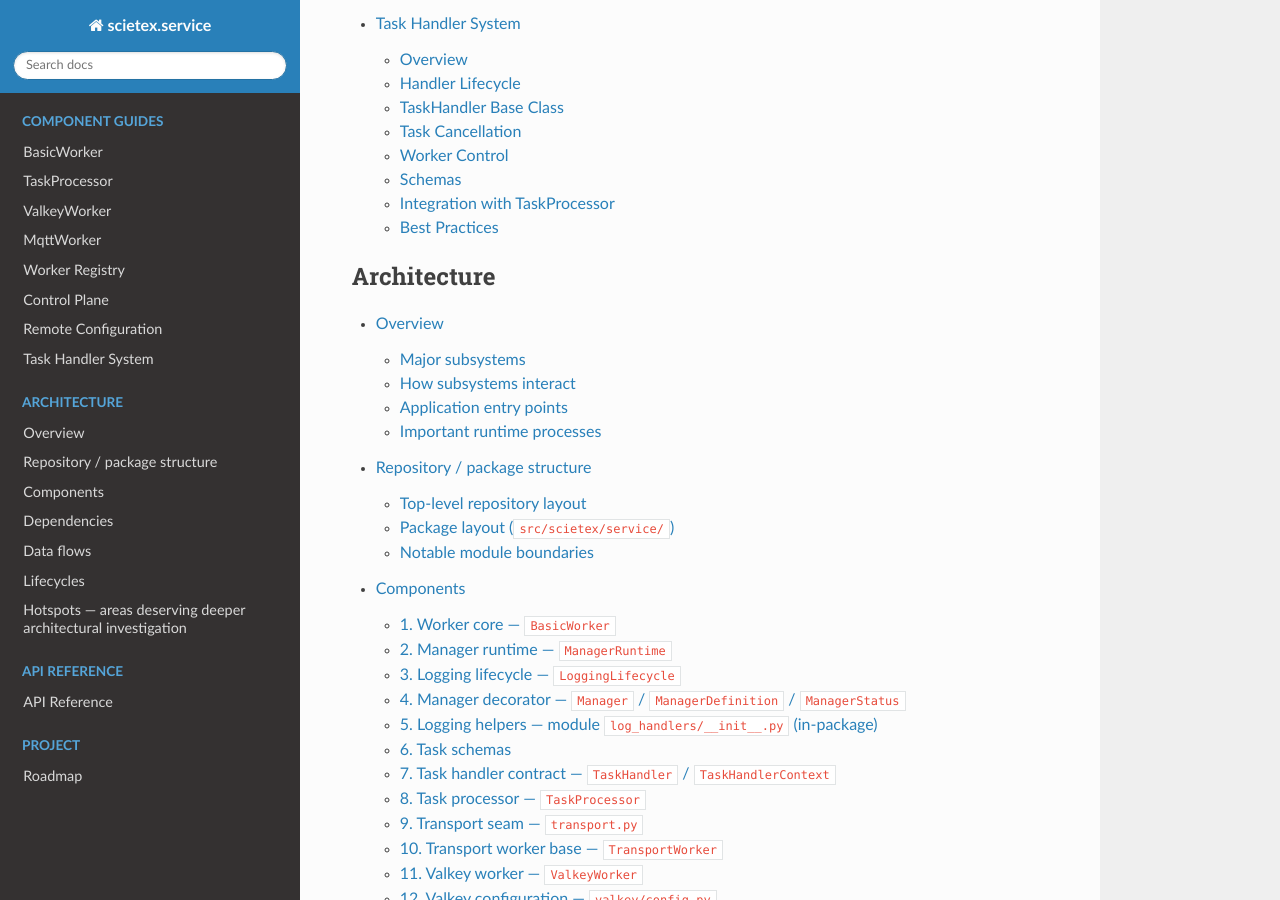
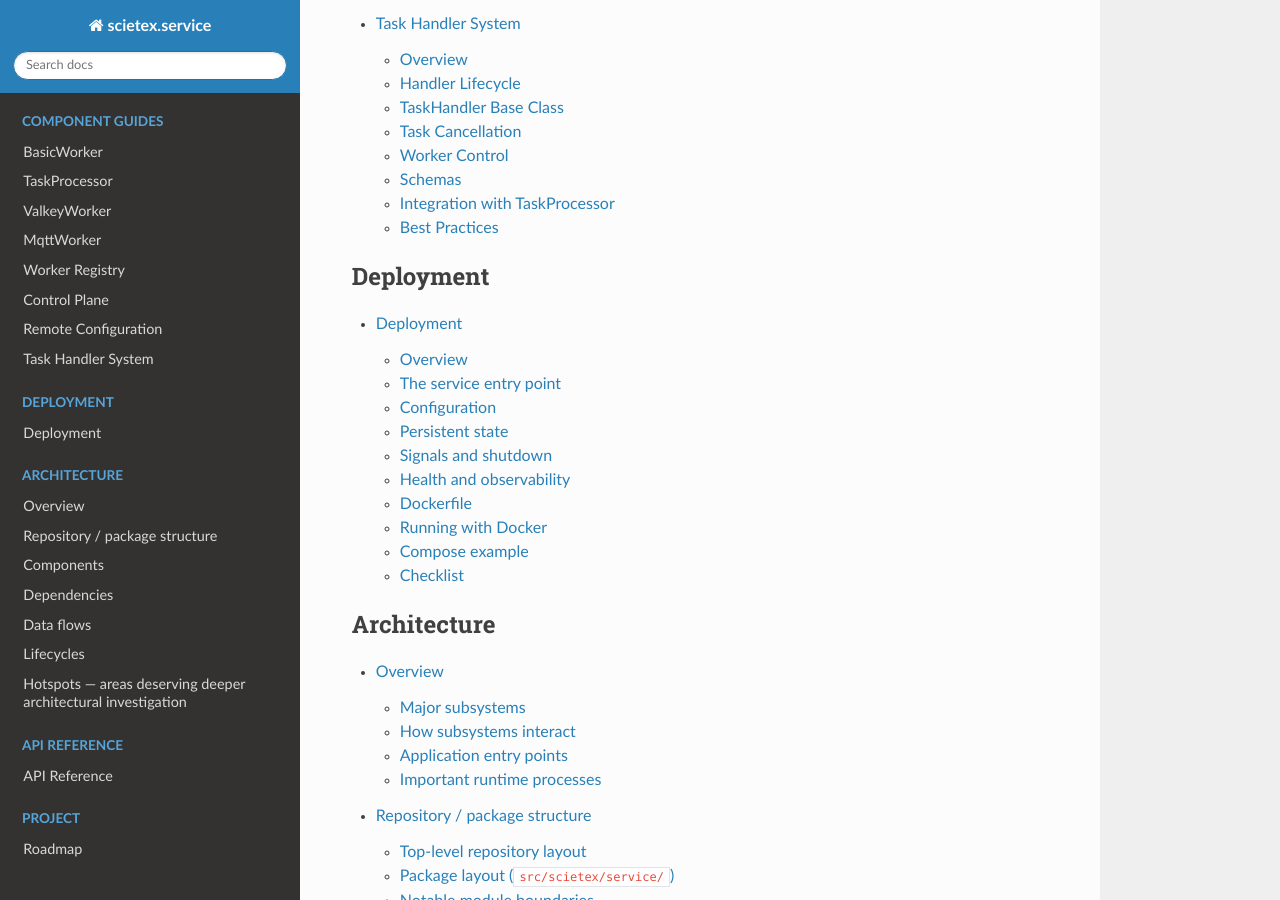
Before and after one commit to bond-anton/scietex.service, a Sphinx documentation site: the page built from docs/index.md, in a window 1280 px wide and 900 px high, scrolled down 2453 px. Built offline with Sphinx 7.4.7 and the Read the Docs theme 3.1.0, drawn with Linux system fonts in a browser that asks for light colours; some of the changed lines change nothing that is shown.

Commit message:
docs: add container deployment guide

````diff
--- /dev/null
+++ b/docs/deployment.md
@@ -0,0 +1,304 @@
+# Deployment
+
+How to package and run a service built on `scietex.service` as a container
+(Docker or Podman), and how to configure it. The framework is a plain Python
+library with no console-script entry point: a container runs *your* service
+module, which constructs a worker and drives its lifecycle.
+
+## Overview
+
+A deployable image needs four things:
+
+| Concern | What the framework expects |
+|---|---|
+| Entry point | A Python module with `async def main()` that constructs a worker, calls `await worker.start()`, and waits on `worker.events["exit"]` |
+| Config directory | A directory the worker reads `valkey.yml`/`mqtt.yml` from — set `SCIETEX_CONFIG_DIR` and mount it |
+| Persistent state | The MQTT sqlite inbox (`<conf_dir>/inbox.sqlite3`) and, if remote config is used, `<conf_dir>/config.yml` |
+| Shutdown | SIGTERM (what `docker stop` sends) already triggers graceful shutdown — no extra wiring |
+
+There is **no HTTP server and no `/health` endpoint**. A container healthcheck
+must observe the broker-side heartbeat (a Valkey key or an MQTT retained topic)
+or the process itself, not an HTTP probe.
+
+## The service entry point
+
+The framework has no `[project.scripts]` entry point. A service is launched by
+running a module. The canonical pattern:
+
+```python
+# my_service/__main__.py
+import asyncio
+
+from scietex.service import TaskProcessor, TaskProcessorConfig
+
+
+class MyService(TaskProcessor):
+    async def initialize(self) -> bool:
+        # register handlers, open resources
+        return True
+
+
+async def main() -> None:
+    worker = MyService(TaskProcessorConfig(service_name="my_service"))
+    await worker.start()
+    await worker.events["exit"].wait()
+
+
+if __name__ == "__main__":
+    asyncio.run(main())
+```
+
+`worker.start()` spawns the startup task and returns immediately;
+`worker.events["exit"].wait()` blocks until the worker has fully stopped. For a
+broker-backed worker, use `ValkeyWorker`/`MqttWorker` and their config structs
+instead — the lifecycle is identical.
+
+Run it with `python -m my_service`.
+
+## Configuration
+
+### Config-directory resolution
+
+The worker resolves its config directory once, in `BasicWorker.__init__`, using
+this precedence (first existing directory wins):
+
+1. The `conf_dir` constructor argument — used only if it is an existing directory
+2. `SCIETEX_CONFIG_DIR` — used only if set and the path is an existing directory
+3. `$XDG_CONFIG_HOME/scietex`
+4. `~/.config/scietex`
+5. `/etc/scietex`
+6. `/usr/local/etc/scietex`
+7. `./config` (current working directory)
+8. `~/.config/scietex` — **created** if none of the above exist
+
+Only step 8 creates a directory; steps 1–7 require the directory to already
+exist. A set-but-nonexistent `SCIETEX_CONFIG_DIR` is silently skipped, so in a
+container always create the directory before the worker starts.
+
+The resolved path is exposed read-only as `worker.conf_dir`.
+
+### Environment variables
+
+The framework reads exactly two environment variables:
+
+| Variable | Purpose | Default |
+|---|---|---|
+| `SCIETEX_CONFIG_DIR` | Config-directory candidate #2 (used if set and an existing dir) | unset |
+| `XDG_CONFIG_HOME` | XDG base dir; candidate #3 becomes `$XDG_CONFIG_HOME/scietex` | unset → `~/.config/scietex` |
+
+Everything else is configured through the config files or the config structs.
+
+### Config files
+
+All config files live in the resolved config directory and are YAML (decoded
+with `msgspec.yaml`).
+
+| File | Read by | Missing file | Present but invalid |
+|---|---|---|---|
+| `valkey.yml` | `ValkeyWorker` | Created with defaults, then defaults used | `RuntimeError`, file left untouched |
+| `mqtt.yml` | `MqttWorker` | Created with defaults, then defaults used | `RuntimeError`, file left untouched |
+| `config.yml` | Remote config (only when `remote_config_enabled=True`) | Returns `None` (write-free) | Logged as error, returns `None`; startup falls back to current/default config |
+
+`valkey.yml` and `mqtt.yml` are auto-created on first run, so a container can
+start with an empty mounted config directory and self-populate. `config.yml` is
+never auto-created — it is written by `config:store` and read at startup.
+
+There is **no logging config file**; logging is configured programmatically
+(level from `WorkerConfig.logging_level`, handlers registered in code).
+
+### Config structs
+
+The config files cover the transport connection. Worker behaviour is set through
+the config structs passed to the constructor:
+
+```python
+from scietex.service import TaskProcessorConfig
+
+config = TaskProcessorConfig(
+    service_name="my_service",
+    max_concurrent_tasks=10,
+    task_timeout=3.0,
+)
+```
+
+`ValkeyWorkerConfig` and `MqttWorkerConfig` extend `TaskProcessorConfig` with
+transport-specific fields. See the component guides for the full field tables:
+[Valkey worker](valkey_worker.md), [MQTT worker](mqtt_worker.md),
+[Task processor](task_processor.md).
+
+## Persistent state
+
+A container must mount the config directory (or at least the state files) to
+survive restarts.
+
+| State | Path | Consequence of loss |
+|---|---|---|
+| MQTT sqlite inbox | `<conf_dir>/inbox.sqlite3` (+ `-wal`/`-shm` sidecars) | In-flight and pending tasks are lost; at-least-once delivery is not preserved across restart |
+| Remote-config snapshot | `<conf_dir>/config.yml` | The last `config:store` snapshot is lost; startup falls back to the constructor/default config |
+| `valkey.yml` / `mqtt.yml` | `<conf_dir>/` | Regenerated with defaults on next start |
+
+The MQTT inbox is the important one: with `inbox_backend="sqlite"` (the
+default), every received message is persisted before processing, and the
+`-wal`/`-shm` sidecar files must be preserved alongside the database. Set
+`inbox_backend="memory"` (or `"none"`) to opt out of durability entirely — then
+nothing needs mounting, at the cost of at-most-once delivery.
+
+Valkey state lives in the Valkey server, not on the container filesystem.
+
+## Signals and shutdown
+
+`SignalHandler` registers handlers for **both SIGINT and SIGTERM**, each bound to
+the worker's `_request_exit`. `docker stop` and `podman stop` send SIGTERM by
+default, so a container stop produces a graceful shutdown with no extra wiring.
+
+Shutdown is bounded per component but has **no overall process deadline**:
+
+- Managers are stopped with `manager_shutdown_timeout` (default 2 s).
+- Logging handlers are stopped with a bound of
+  `len(handlers) × logger_handler_timeout + 1` (default `logger_handler_timeout`
+  is 2 s).
+
+The framework never calls `sys.exit` or force-kills. The orchestrator's own stop
+grace period is the hard limit, so set it comfortably above the expected
+shutdown time (the defaults imply a few seconds).
+
+## Health and observability
+
+There is no HTTP endpoint. A worker's liveness is observable through its
+heartbeat:
+
+| Transport | Heartbeat location | Discovery |
+|---|---|---|
+| Valkey | Key `scietex:{service}:{instance_id}:status` (TTL = `Heartbeat.ttl`) | `SCAN scietex:{service}:*:status` |
+| MQTT | Retained topic `scietex/{service}/workers/{instance_id}` (MQTT 5 message-expiry = `Heartbeat.ttl`) | Subscribe `scietex/{service}/workers/+` |
+
+The `Heartbeat` struct carries `status` (`"active"`/`"inactive"`),
+`queue_depth`, `running_tasks`, and `tasks_per_second`, so a healthcheck can
+assert both liveness and progress.
+
+`TransportHealth` (exposed as `worker.transport_health`) tracks connection
+health — `connected`/`degraded`/`last_error`/`failure_count`/`down_duration` —
+and emits one CRITICAL log per sustained outage past 30 s. It is an in-process
+supervisor, not a probe endpoint.
+
+A container healthcheck therefore has two practical options:
+
+- **Process liveness** — check the process is alive (the default for most
+  orchestrators).
+- **Broker heartbeat** — run a small client that reads the heartbeat key/topic
+  and asserts freshness. This detects a worker that is alive but wedged.
+
+## Dockerfile
+
+A multi-stage build keeps the runtime image free of build tooling. The example
+below installs the `valkey` extra; swap for `mqtt` or both as needed.
+
+```dockerfile
+FROM python:3.12-slim AS build
+
+WORKDIR /app
+COPY pyproject.toml README.md ./
+COPY src/ ./src/
+RUN pip install --no-cache-dir --prefix=/install ".[valkey]"
+
+FROM python:3.12-slim
+
+# Non-root runtime user
+RUN useradd --create-home --uid 10001 app
+COPY --from=build /install /usr/local
+COPY my_service/ /app/my_service/
+
+# Config directory the worker reads; mount a volume here
+RUN mkdir -p /etc/scietex && chown app:app /etc/scietex
+ENV SCIETEX_CONFIG_DIR=/etc/scietex
+VOLUME ["/etc/scietex"]
+
+USER app
+WORKDIR /app
+
+# SIGTERM (docker stop) triggers graceful shutdown
+STOPSIGNAL SIGTERM
+
+CMD ["python", "-m", "my_service"]
+```
+
+Notes:
+
+- `SCIETEX_CONFIG_DIR=/etc/scietex` points the worker at the mounted directory.
+  The directory must exist (the `RUN mkdir` guarantees it), otherwise the
+  worker silently falls through to `~/.config/scietex`.
+- `VOLUME ["/etc/scietex"]` preserves the MQTT sqlite inbox and any
+  `config.yml` across container replacement.
+- `STOPSIGNAL SIGTERM` is the default but stated explicitly; the framework
+  handles it gracefully.
+- Run as a non-root user — the worker needs no privileged access.
+
+### Podman
+
+Podman runs the same image. The only difference is the volume flag syntax:
+
+```bash
+podman build -t my-service .
+podman run -d --name my-service \
+  -v my-service-config:/etc/scietex \
+  my-service
+```
+
+For a rootless Podman deployment, the named volume is owned by the user
+namespace; ensure the container user can write to it (the `chown` in the
+Dockerfile covers the image's own directory, but a bind mount may need
+`--userns=keep-id` or a matching host ownership).
+
+## Running with Docker
+
+```bash
+docker build -t my-service .
+
+docker run -d --name my-service \
+  -v my-service-config:/etc/scietex \
+  --restart unless-stopped \
+  my-service
+```
+
+To seed configuration before first start, mount a directory containing
+`valkey.yml`/`mqtt.yml` instead of an empty volume:
+
+```bash
+docker run -d --name my-service \
+  -v "$PWD/config:/etc/scietex:ro" \
+  my-service
+```
+
+A read-only mount is fine for `valkey.yml`/`mqtt.yml`, but the MQTT sqlite inbox
+and `config.yml` need write access — use a writable mount if either is in play.
+
+## Compose example
+
+```yaml
+services:
+  my-service:
+    build: .
+    restart: unless-stopped
+    environment:
+      SCIETEX_CONFIG_DIR: /etc/scietex
+    volumes:
+      - my-service-config:/etc/scietex
+    stop_grace_period: 30s
+
+volumes:
+  my-service-config:
+```
+
+`stop_grace_period` should exceed the expected shutdown time; the framework's
+per-component timeouts are a few seconds by default, so 30 s is a safe margin.
+
+## Checklist
+
+- [ ] Service module exposes `async def main()` and runs via `python -m <module>`
+- [ ] `SCIETEX_CONFIG_DIR` set to a directory that exists in the image
+- [ ] Config directory mounted as a volume (for the MQTT inbox and `config.yml`)
+- [ ] `valkey.yml`/`mqtt.yml` seeded or allowed to self-create
+- [ ] Container runs as a non-root user
+- [ ] `stop_grace_period` exceeds the expected shutdown time
+- [ ] Healthcheck reads the broker heartbeat (or checks process liveness)
+- [ ] Broker (Valkey/MQTT) reachable from the container network
--- a/docs/index.md
+++ b/docs/index.md
@@ -15,6 +15,13 @@ worker_registry
 control_plane
 remote_config
 task_handler
+```
+
+```{toctree}
+:maxdepth: 2
+:caption: Deployment
+
+deployment
 ```
 
 ```{toctree}
````
